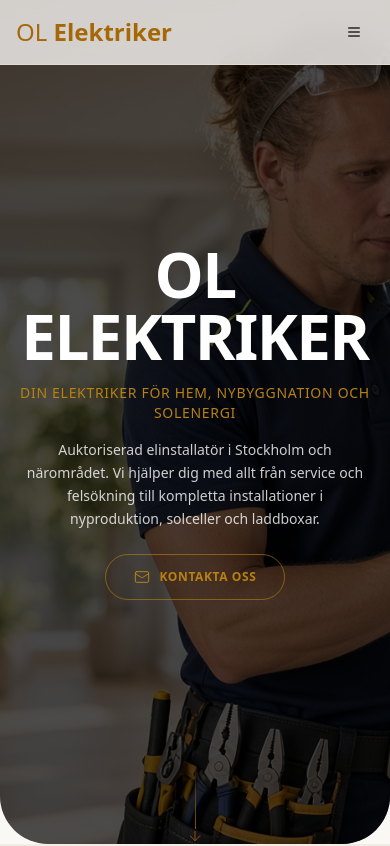
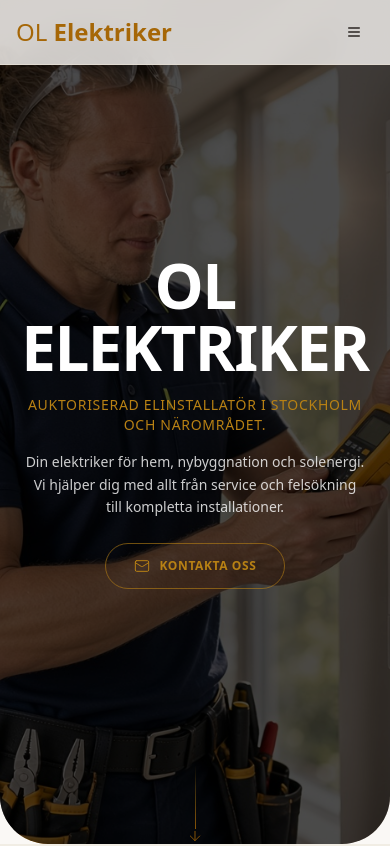
Before and after one commit to Salimi/ol-elektriker, a React (Vite) app: page / in a window 390 px wide. Shown: the top 846 px of the page. Built offline with nearby package versions, Linux system fonts and the light colour scheme.

Commit message:
Hero: fix mobile image position, swap subtitle and intro

```diff
--- a/src/components/Hero.tsx
+++ b/src/components/Hero.tsx
@@ -20,7 +20,7 @@ const Hero = () => {
           src="/uploads/hero.jpg"
           alt=""
           aria-hidden="true"
-          className="absolute inset-0 w-full h-full object-cover"
+          className="absolute inset-0 w-full h-full object-cover object-[72%_center] md:object-center"
         />
         <div className="absolute inset-0 bg-black/70"></div>
       </div>
--- a/src/contexts/LanguageContext.tsx
+++ b/src/contexts/LanguageContext.tsx
@@ -17,8 +17,8 @@ const translations: Record<string, string> = {
 
   // Hero
   'hero.title': 'OL Elektriker',
-  'hero.subtitle': 'Din elektriker för hem, nybyggnation och solenergi',
-  'hero.intro': 'Auktoriserad elinstallatör i Stockholm och närområdet. Vi hjälper dig med allt från service och felsökning till kompletta installationer i nyproduktion, solceller och laddboxar.',
+  'hero.subtitle': 'Auktoriserad elinstallatör i Stockholm och närområdet.',
+  'hero.intro': 'Din elektriker för hem, nybyggnation och solenergi. Vi hjälper dig med allt från service och felsökning till kompletta installationer.',
   'hero.cta': 'Kontakta Oss',
 
   // About
```
